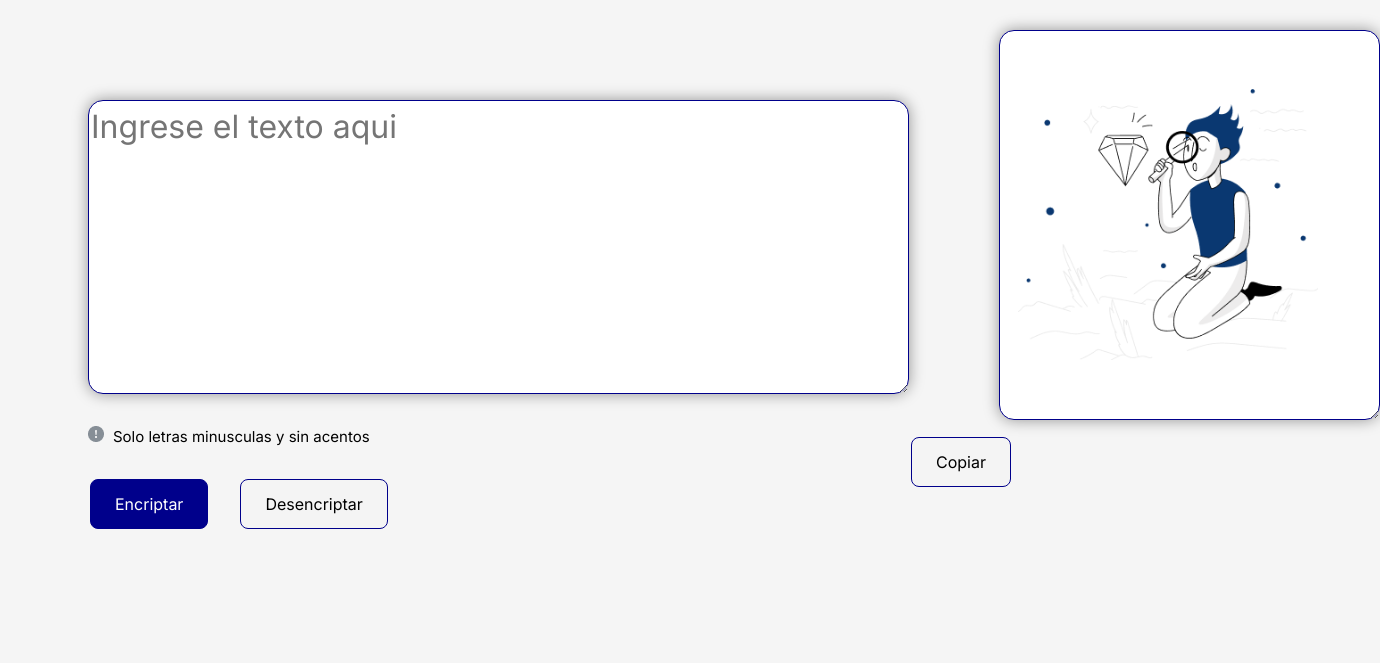
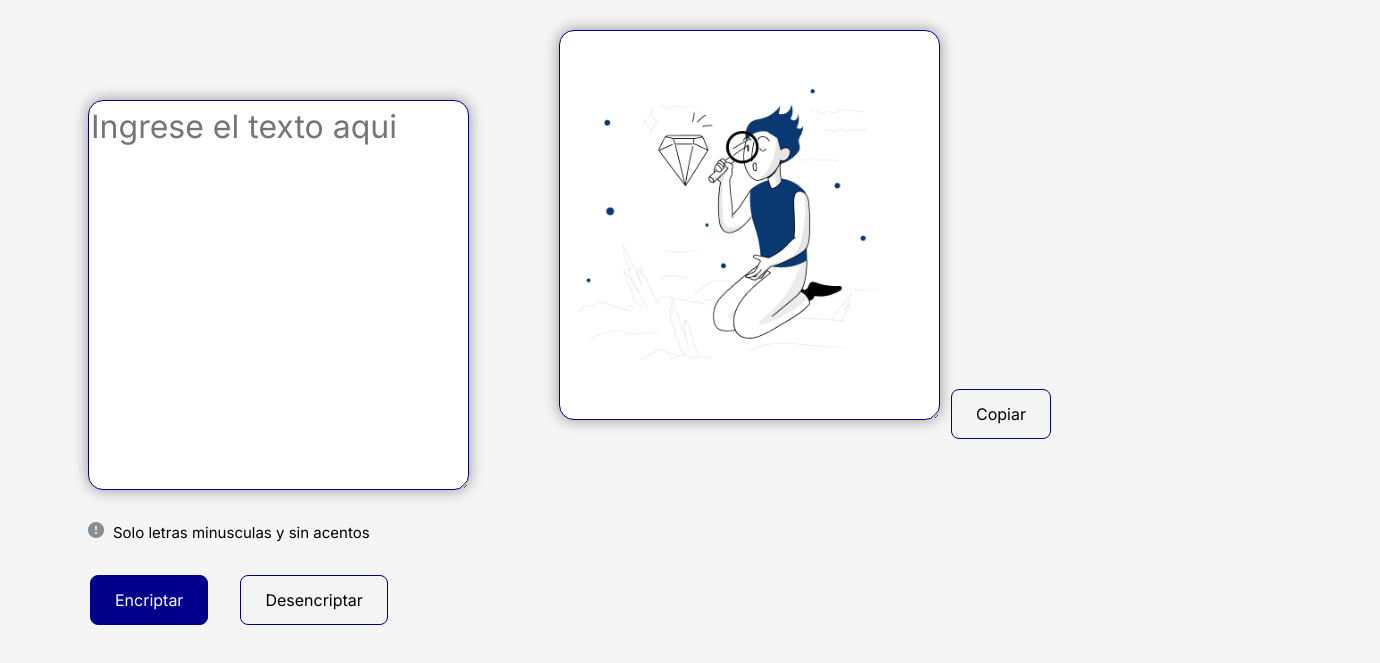
Before and after one commit to Ang98231/Ang98231.github.io, a plain HTML site: page index.html in a window 1280 px wide. Shown: the part 59-722 px from the top of the page, 1380 px wide, since content can reach past the window. Drawn offline with Linux system fonts and the light colour scheme.

Commit message:
Update index.html

```diff
--- a/index.html
+++ b/index.html
@@ -19,7 +19,7 @@
         <main>
 
             <section>
-                <textarea class="input-texto" id="input-texto" cols="40" rows="6" placeholder="Ingrese el texto aqui"></textarea>
+                <textarea class="input-texto" id="input-texto" cols="18" rows="8" placeholder="Ingrese el texto aqui"></textarea>
                 <div class="grupo">
                     <img src="Imagenes/!.png" class="alert">
                     <label for="input-texto">Solo letras minusculas y sin acentos</label>
```
